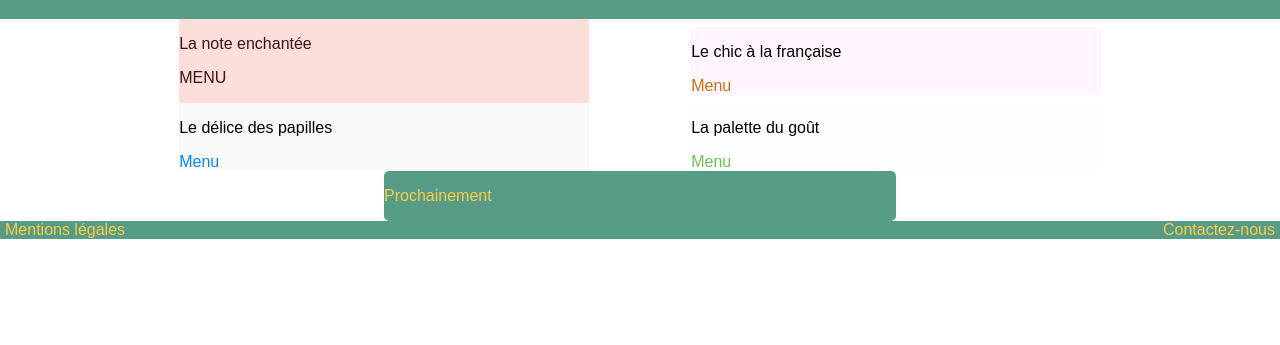
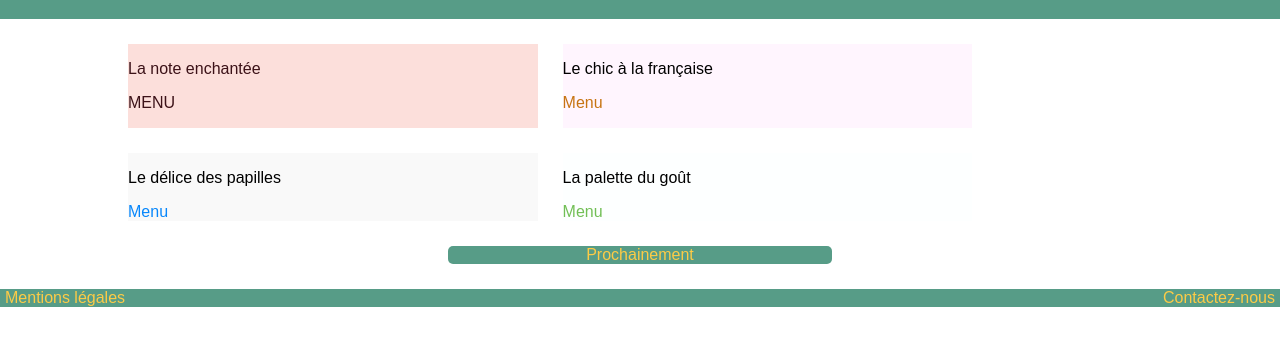
Before and after one commit to Camilofranco97/FrancoCamilo_3_05082020, a plain HTML site: page index.html in a window 1280 px wide. Shown: the part 61-406 px from the top of the page. Drawn offline with Linux system fonts and the light colour scheme.

Commit message:
margin section menu

```diff
--- a/style.css
+++ b/style.css
@@ -45,13 +45,13 @@ h1
 .left
 {
     width: 40%;
-    margin: auto;
+    margin: 25px 25px 0px 0px;
 }
 
 .right
 {
     width: 40%;
-    margin: auto;
+    margin: 25px 0px 0px 0px;
 }
 
 #la-note
@@ -113,13 +113,15 @@ h1
 {
     display: flex;
     border-radius: 5px;
-    width: 40%;
+    width: 30%;
     margin: auto;
+    margin-top: 25px;
+    margin-bottom: 25px;
 }
 
 #prochainement p
 {
-    text-align: center;
+    margin: auto;
 }
 
 footer
```
